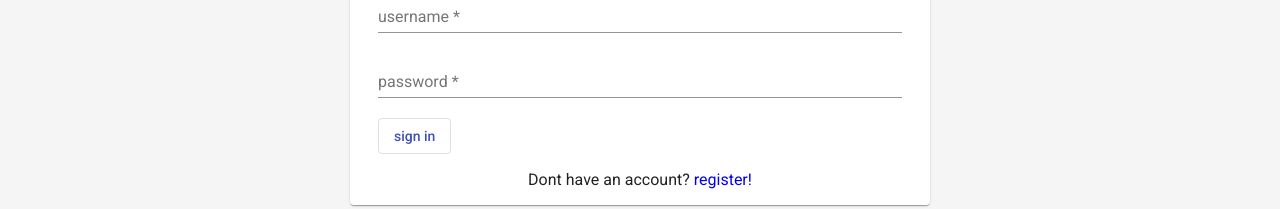
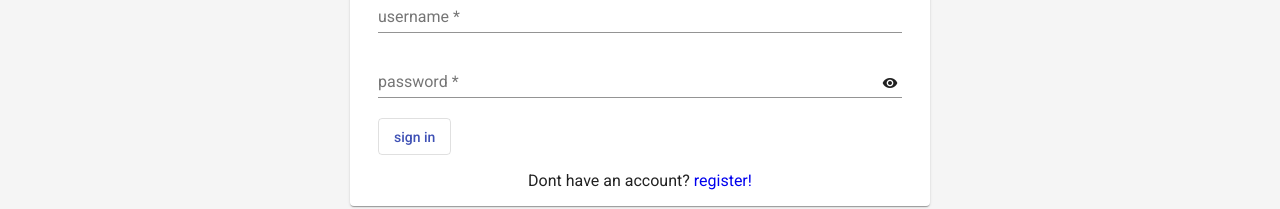
Before and after one commit to ThukuWakogi/anti-social-face, an Angular app: page /login in a window 1280 px wide. Shown: the part 215-424 px from the top of the page. Built offline with nearby package versions, Linux system fonts and the light colour scheme; no server answers.

Commit message:
Complete login ui

```diff
--- a/src/app/pages/login/login.component.html
+++ b/src/app/pages/login/login.component.html
@@ -3,14 +3,36 @@
     <mat-card>
       <h1 class="mat-display-3">login</h1>
       <p>Enter your details to sign in</p>
-      <form [formGroup]="loginForm">
+      <form [formGroup]="loginForm" (ngSubmit)="onSubmit()">
         <mat-form-field>
           <input matInput type="text" placeholder="username" formControlName="username">
+          <mat-error *ngIf="loginForm.get('username').hasError('required')">
+            username is required
+          </mat-error>
         </mat-form-field>
         <mat-form-field>
-          <input matInput type="password" placeholder="password" formControlName="password">
+          <input
+            matInput
+            [type]="showPassword ? 'text' : 'password'"
+            placeholder="password"
+            formControlName="password"
+          >
+          <button
+            mat-icon-button
+            matSuffix
+            (click)="showPassword = !showPassword"
+            type="button"
+          >
+            <mat-icon>{{ showPassword ? 'visibility_on' : 'visibility_off' }}</mat-icon>
+          </button>
+          <mat-error *ngIf="loginForm.get('password').hasError('required')">
+            password is required
+          </mat-error>
         </mat-form-field>
-        <button mat-stroked-button type="submit" color=primary>sign in</button>
+        <button mat-stroked-button type="submit" color=primary [disabled]="sendingRequest">
+          <mat-progress-spinner mode="indeterminate" diameter="25" *ngIf="sendingRequest"></mat-progress-spinner>
+          <span>sign in</span>
+        </button>
       </form>
       <p>Dont have an account? <a [routerLink]="['/register']">register!</a></p>
     </mat-card>
--- a/src/app/pages/login/login.component.scss
+++ b/src/app/pages/login/login.component.scss
@@ -18,6 +18,10 @@
         padding: 0px 12px;
         & > button {
           align-self: baseline;
+          & mat-progress-spinner {
+            display: inline-block;
+            margin-right: 8px;
+          }
         }
       }
       & > p > a {
--- a/src/app/pages/login/login.component.ts
+++ b/src/app/pages/login/login.component.ts
@@ -1,5 +1,8 @@
 import { Component, OnInit } from '@angular/core';
 import { FormGroup, FormControl, Validators } from '@angular/forms';
+import { ActivatedRoute, Router } from '@angular/router';
+import { AuthenticationService } from 'src/app/services/authentication/authentication.service';
+import { first } from 'rxjs/operators'
 
 @Component({
   selector: 'app-login',
@@ -7,15 +10,46 @@ import { FormGroup, FormControl, Validators } from '@angular/forms';
   styleUrls: ['./login.component.scss']
 })
 export class LoginComponent implements OnInit {
+  showPassword = true
+  submitted = false
+  sendingRequest = false
+  returnUrl: string
+  error: any
+  success: any
   loginForm: FormGroup
 
-  constructor() { }
+  constructor(
+    private route: ActivatedRoute,
+    private router: Router,
+    private authenticationService: AuthenticationService
+  ) { }
 
   ngOnInit() {
     this.loginForm = new FormGroup({
       username: new FormControl('', [Validators.required]),
       password: new FormControl('', [Validators.required])
     })
+    this.returnUrl = this.route.snapshot.queryParams.returnUrl || ''
   }
 
+  onSubmit() {
+    this.submitted = true
+    this.error = null
+    this.success = null
+
+    if (this.loginForm.invalid) return
+
+    this.sendingRequest = true
+    this
+      .authenticationService
+      .login(this.loginForm.value)
+      .pipe(first())
+      .subscribe(
+        (data: any) => {this.router.navigate([this.returnUrl])},
+        (error: any) => {
+          console.log({error})
+          this.sendingRequest = false
+        }
+      )
+  }
 }
--- a/src/app/services/authentication/authentication.service.ts
+++ b/src/app/services/authentication/authentication.service.ts
@@ -59,4 +59,21 @@ export class AuthenticationService {
     localStorage.removeItem('antscl_token')
     this.currentUserSubject.next(null)
   }
+
+  login(loginData: any) {
+    return this
+      .http
+      .post<any>(`${environment.apiUrl}/auth/`, loginData)
+      .pipe(
+        map(data => {
+          console.log({data})
+          localStorage.setItem('antscl_token', data.token)
+          this.currentUserSubject.next(data.user)
+        }),
+        catchError(err => {
+          console.log(err)
+          return throwError(err)
+        })
+      )
+  }
 }
```
